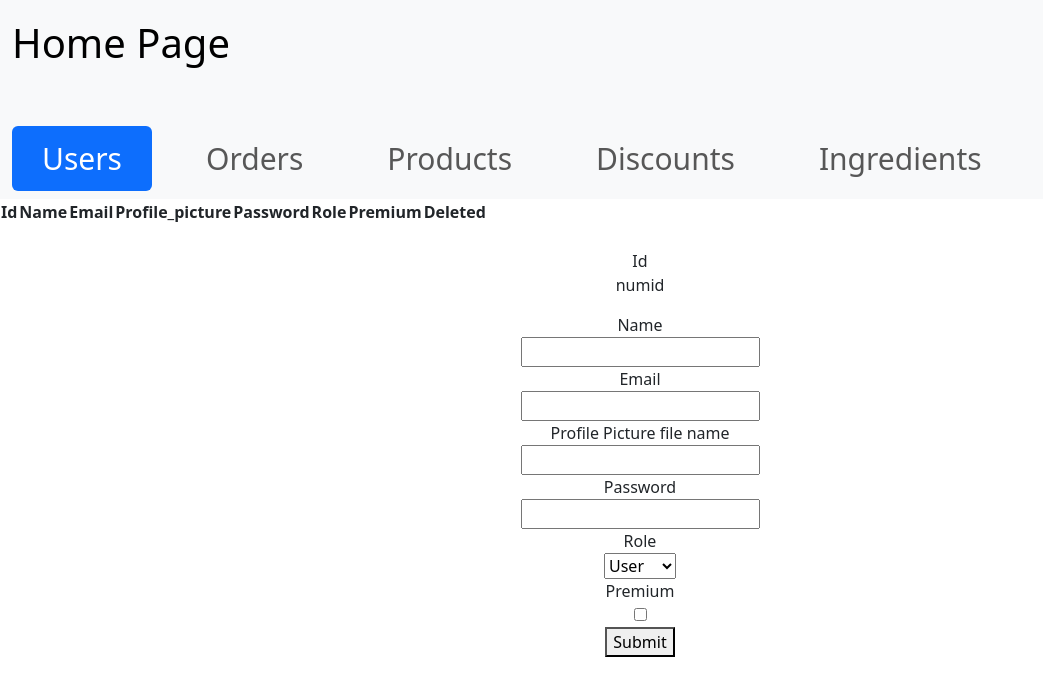
After one commit to llambrichd06/eeats, a PHP site: page /view/AdminPanel/mainAdmin.php in a window 1280 px wide. The commit adds this page. Shown: the top 696 px of the page, without its empty margins (0-1043 px from the left). Run offline with PHP 8.4, Linux system fonts and the light colour scheme; lists and menus that the app fills with data are empty; style sheets or scripts are compiled from the project's sources.

Commit message:
EEATS-19 Created admin panel, big progress on user tab
Prepared the whole structure for the other sections of the admin panels.

```diff
--- a/model/dao/DiscountDAO.php
+++ b/model/dao/DiscountDAO.php
@@ -23,7 +23,7 @@ class DiscountDAO implements DAO {
 
     public static function getDiscountByID($id){
         $con = DB::connect();
-        $stmt = $con->prepare("SELECT * FROM discounts where id = ?");
+        $stmt = $con->prepare("SELECT * FROM discounts where id = ? and deleted = 0");
         $stmt->bind_param('i',$id);
         $stmt->execute();
         $results = $stmt->get_result();
@@ -36,7 +36,7 @@ class DiscountDAO implements DAO {
 
     public static function getDiscounts() {
         $con = DB::connect();
-        $stmt = $con->prepare("SELECT * FROM discounts");
+        $stmt = $con->prepare("SELECT * FROM discounts where deleted = 0");
         $stmt->execute();
         $results = $stmt->get_result();
 
--- a/model/dao/IngredientDAO.php
+++ b/model/dao/IngredientDAO.php
@@ -23,7 +23,7 @@ class IngredientDAO implements DAO {
 
     public static function getIngredientByID($id){
         $con = DB::connect();
-        $stmt = $con->prepare("SELECT * FROM ingredients where id = ?");
+        $stmt = $con->prepare("SELECT * FROM ingredients where id = ? and deleted = 0");
         $stmt->bind_param('i',$id);
         $stmt->execute();
         $results = $stmt->get_result();
@@ -36,7 +36,7 @@ class IngredientDAO implements DAO {
 
     public static function getIngredients() {
         $con = DB::connect();
-        $stmt = $con->prepare("SELECT * FROM ingredients");
+        $stmt = $con->prepare("SELECT * FROM ingredients where deleted = 0");
         $stmt->execute();
         $results = $stmt->get_result();
 
--- a/model/dao/OrderDAO.php
+++ b/model/dao/OrderDAO.php
@@ -23,7 +23,7 @@ class OrderDAO implements DAO {
 
     public static function getOrderByID($id){
         $con = DB::connect();
-        $stmt = $con->prepare("SELECT * FROM orders where id = ?");
+        $stmt = $con->prepare("SELECT * FROM orders where id = ? and deleted = 0");
         $stmt->bind_param('i',$id);
         $stmt->execute();
         $results = $stmt->get_result();
@@ -36,7 +36,7 @@ class OrderDAO implements DAO {
 
     public static function getOrders() {
         $con = DB::connect();
-        $stmt = $con->prepare("SELECT * FROM orders");
+        $stmt = $con->prepare("SELECT * FROM orders where deleted = 0");
         $stmt->execute();
         $results = $stmt->get_result();
 
--- a/model/dao/ProductDAO.php
+++ b/model/dao/ProductDAO.php
@@ -23,7 +23,7 @@ class ProductDAO implements DAO {
 
     public static function getProductByID($id){
         $con = DB::connect();
-        $stmt = $con->prepare("SELECT * FROM products where id = ?");
+        $stmt = $con->prepare("SELECT * FROM products where id = ? and deleted = 0");
         $stmt->bind_param('i',$id);
         $stmt->execute();
         $results = $stmt->get_result();
@@ -36,7 +36,7 @@ class ProductDAO implements DAO {
 
     public static function getProducts() {
         $con = DB::connect();
-        $stmt = $con->prepare("SELECT * FROM products");
+        $stmt = $con->prepare("SELECT * FROM products where deleted = 0");
         $stmt->execute();
         $results = $stmt->get_result();
 
--- /dev/null
+++ b/resources/css/admin.css
@@ -0,0 +1,25 @@
+.navbar-brand {
+    font-size: 40px;
+}
+
+.nav-link {
+    font-size: 30px;
+    padding: 10px 30px;
+}
+
+body .btn-class {
+    background-color: var(--bs-primary);
+    color: #FFFFFF ;
+}
+
+body .btn-class:hover, body .btn-class:focus {
+    color: #FFFFFF;
+}
+
+.content-section {
+    display: none;
+}
+
+.show {
+    display: block;
+}
--- /dev/null
+++ b/resources/js/main.js
@@ -0,0 +1,148 @@
+const buttons = document.getElementsByClassName('nav-link');
+const buttonList = Array.from(buttons);
+
+const sections = document.getElementsByClassName('content-section');
+const sectionList = Array.from(sections);
+
+const submits = document.getElementsByClassName('submitButton');
+const submitList = Array.from(submits);
+
+const forms = document.getElementsByClassName('dataForm');
+const formList = Array.from(forms);
+
+const id = document.getElementById('userId');
+const name = document.getElementById('userName');
+const email = document.getElementById('userEmail');
+const profile = document.getElementById('userPFP');
+const password = document.getElementById('userPass');
+const role = document.getElementById('userRole');
+const userRole = document.getElementById('userNormalRole');
+const adminRole = document.getElementById('userAdminRole');
+const premium = document.getElementById('userIsPremium');
+
+const currentApiURL = 'http://eeats.com/api.php'
+
+fetch(currentApiURL+"?controller=User&action=getUsers", {
+    method: 'GET'
+}).then(r => r.json())
+.then(r => {
+    const tbody = document.getElementById('userTableBody')
+    r.forEach(user => {
+        const newUser = new User(user.id, user.name, user.email, user.profile_picture, user.password, user.role, user.premium, user.deleted)
+        const userRow = document.createElement('tr');
+        /**
+         * This is to iterate the values inside of the user class
+         * if i dont separate the key and the value itself, it puts both in the same variable
+         */
+        Object.entries(newUser).forEach(([key, userData]) => {
+            const block = document.createElement('td');
+            block.innerHTML = userData;
+            userRow.append(block);
+        });
+
+        for (let i = 0; i < 2; i++) {
+            const buttonBlock = document.createElement('td');
+            const button = document.createElement('button');
+            if (i == 0) {
+                button.classList.add('userEditButton');
+                button.innerHTML = 'Edit';
+                button.addEventListener('click', btn => {
+                    id.innerHTML = newUser.getId();
+                    name.value = newUser.getName();
+                    email.value = newUser.getEmail();
+                    profile.value = newUser.getProfilePicture();
+                    password.value = newUser.getPassword();
+                    if (newUser.getRole() == 'user') userRole.selected = true;
+                    if (newUser.getRole() == 'admin') adminRole.selected = true;
+                    premium.checked = newUser.getPremium() == 1 ? true : false;
+                })
+            } else {
+                button.classList.add('userRemoveButton');
+                button.innerHTML = 'Delete';
+            }
+            buttonBlock.append(button);
+            userRow.append(buttonBlock);
+
+        }
+
+
+        tbody.append(userRow);
+    })
+})
+
+
+
+buttonList.forEach(button => {
+    button.addEventListener('click', btn => {
+        buttonList.forEach(b => {
+            b.classList.remove('btn-primary', 'btn-class');
+        });
+        btn.target.classList.add('btn-primary', 'btn-class');
+        showSection(btn.target.getAttribute('for'));
+    })
+})
+formList.forEach(form => {
+    form.addEventListener('submit', f => {
+        f.preventDefault();
+        console.log(f);
+
+        const button = f.submitter;
+        // button.disabled = true; // Find a way to do this only untill data is updated
+        // id =
+        // name =
+        // email =
+        // profile =
+        // password =
+        // role =
+        // premium =
+
+    })
+})
+
+
+function showSection(attrName) {
+    sectionList.forEach(section => {
+        section.classList.remove('show');
+    })
+    const selectedSection = document.getElementById(attrName)
+    console.log(selectedSection);
+    selectedSection.classList.add('show')
+}
+
+class User {
+    constructor(id, name, email, profile_picture, password, role, premium, deleted)  {
+        this.id = id;
+        this.name = name;
+        this.email = email;
+        this.profile_picture = profile_picture;
+        this.password = password;
+        this.role = role;
+        this.premium = premium;
+        this.deleted = deleted;
+    }
+
+    getId() {
+        return this.id;
+    }
+    getName() {
+        return this.name;
+    }
+    getEmail() {
+        return this.email;
+    }
+    getProfilePicture() {
+        return this.profile_picture;
+    }
+    getPassword() {
+        return this.password;
+    }
+    getRole() {
+        return this.role;
+    }
+    getPremium() {
+        return this.premium;
+    }
+    getDeleted() {
+        return this.deleted;
+    }
+}
--- /dev/null
+++ b/view/AdminPanel/mainAdmin.php
@@ -0,0 +1,114 @@
+<!DOCTYPE html>
+<html lang="en">
+
+<head>
+    <meta charset="UTF-8">
+    <meta name="viewport" content="width=device-width, initial-scale=1.0">
+    <link href="https://cdn.jsdelivr.net/npm/bootstrap@5.3.8/dist/css/bootstrap.min.css" rel="stylesheet"
+        integrity="sha384-sRIl4kxILFvY47J16cr9ZwB07vP4J8+LH7qKQnuqkuIAvNWLzeN8tE5YBujZqJLB" crossorigin="anonymous">
+    <link rel="stylesheet" href="/resources/css/admin.css">
+    <title>EEATS Admin Panel</title>
+</head>
+
+<body class="">
+
+    <!-------------- HEADER ----------------->
+    <nav class="navbar bg-body-tertiary">
+        <div class="container-fluid d-flex gap-5 d-flex">
+            <a class="navbar-brand" href="http://eeats.com">Home Page</a>
+            <div class="d-flex" id="navbarSupportedContent">
+                <ul class="navbar-nav flex-row me-auto mb-2 mb-lg-0 d-flex gap-4">
+                    <li class="nav-item">
+                        <a class="btn btn-primary btn-class nav-link " for="Users" href="#">Users</a>
+                    </li>
+                    <li class="nav-item">
+                        <a class="nav-link btn" for="Orders" href="#">Orders</a>
+                    </li>
+                    <li class="nav-item">
+                        <a class="nav-link btn" for="Products" href="#">Products</a>
+                    </li>
+                    <li class="nav-item">
+                        <a class="nav-link btn" for="Discounts" href="#">Discounts</a>
+                    </li>
+                    <li class="nav-item">
+                        <a class="nav-link btn" for="Ingredients" href="#">Ingredients</a>
+                    </li>
+                </ul>
+            </div>
+        </div>
+    </nav>
+
+    <!-------------- MAIN CONTENT ----------------->
+    <main class="container-fluid px-0 text-center">
+        <section id="Users" class="content-section show">
+            <table>
+                <thead>
+                    <th>Id</th>
+                    <th>Name</th>
+                    <th>Email</th>
+                    <th>Profile_picture</th>
+                    <th>Password</th>
+                    <th>Role</th>
+                    <th>Premium</th>
+                    <th>Deleted</th>
+                </thead>
+                <tbody id="userTableBody">
+
+                </tbody>
+            </table>
+            <br>
+            <form action="" class="dataForm">
+                <label for="">Id</label>
+                <p id="userId">numid</p>
+                <label for="userName">Name</label><br>
+                <input type="text" name="userName" id="userName">
+                <br>
+                <label for="userEmail">Email</label><br>
+                <input type="email" name="" id="userEmail">
+                <br>
+                <label for="userPFP">Profile Picture file name</label><br>
+                <input type="text" name="" id="userPFP">
+                <br>
+                <label for="userPass">Password</label><br>
+                <input type="password" name="" id="userPass">
+                <br>
+                <label for="userRole">Role</label><br>
+                <select name="" id="userRole">
+                    <option value="user" id="userNormalRole">User</option>
+                    <option value="admin" id="userAdminRole">Admin</option>
+                </select>
+                <br>
+                <label for="userIsPremium">Premium</label><br>
+                <input type="checkbox" name="" id="userIsPremium">
+                <br>
+                <button type="submit">Submit</button>
+            </form>
+        </section>
+        <section id="Orders" class="content-section">
+            <p>Orders</p>
+        </section>
+        <section id="Products" class="content-section">
+            <p>Products</p>
+        </section>
+        <section id="Discounts" class="content-section">
+            <p>Discounts</p>
+        </section>
+        <section id="Ingredients" class="content-section">
+            <p>Ingredients</p>
+        </section>
+        <section id="" class="content-section">
+            <p></p>
+        </section>
+        <section id="" class="content-section">
+            <p></p>
+        </section>
+        <section id="" class="content-section">
+            <p></p>
+        </section>
+        <section id="" class="content-section">
+            <p></p>
+        </section>
+    </main>
+</body>
+<script src="/resources/js/main.js"></script>
+</html>
--- a/view/home/home.php
+++ b/view/home/home.php
@@ -1,6 +1,3 @@
-    <?php
-
-    ?>
     <!-- TODO: Completar pagina home. Tener cuidado con responsive, que es importante en esta pagina. -->
     <!-- RECORDAR QUE LA PAGINA CAMBIA BASTANTE CUANDO ESTA EN PANTALLA PEQUEÑA (header se comprime en un submenu, etc) -->
 
```
Also changed, not shown: controller/api/UserApiController.php (+23 -2 lines), model/dao/UserDAO.php (+27 -3 lines), resources/js/file1.js (renamed from view/js/file1.js), resources/js/test.html (renamed from view/js/test.html).
